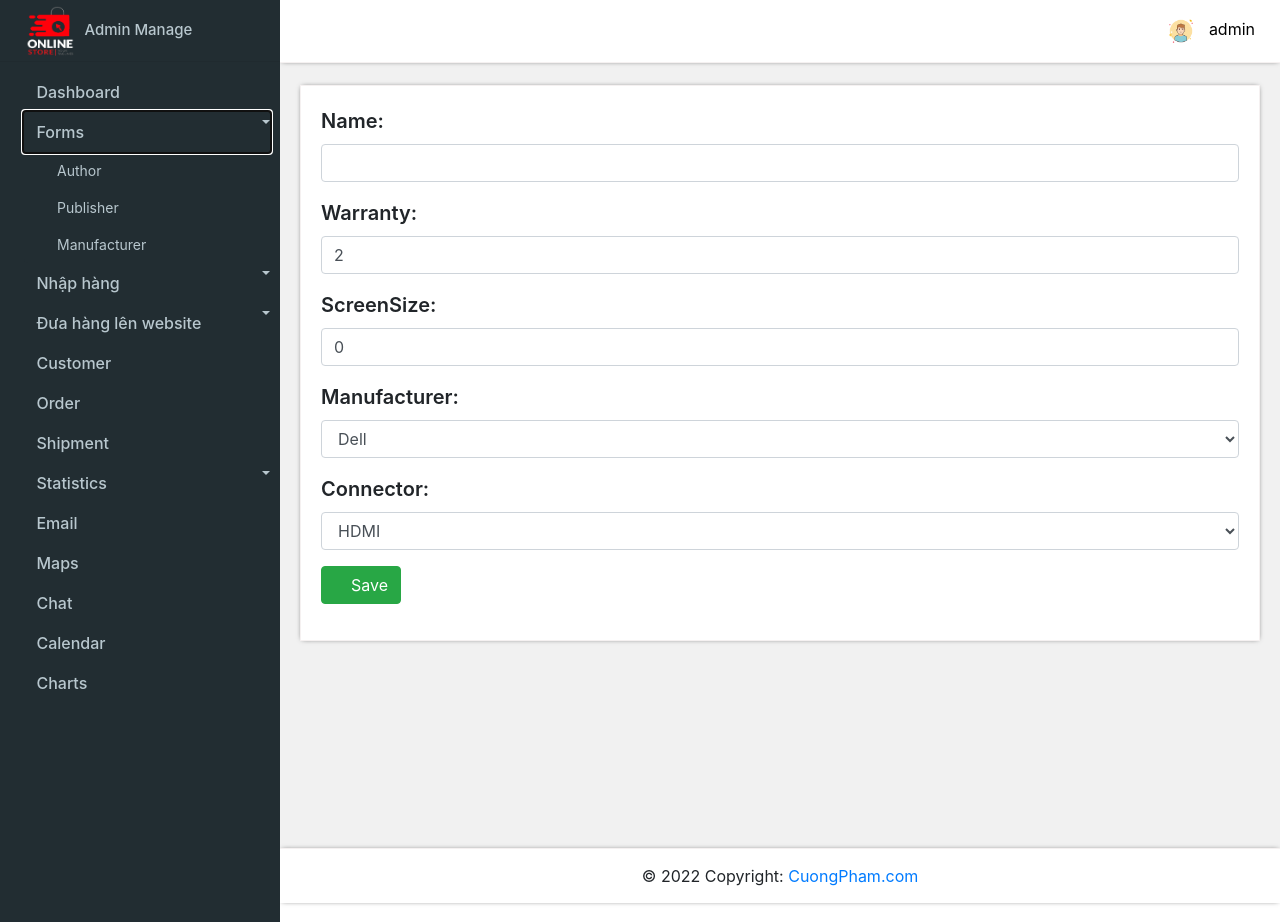
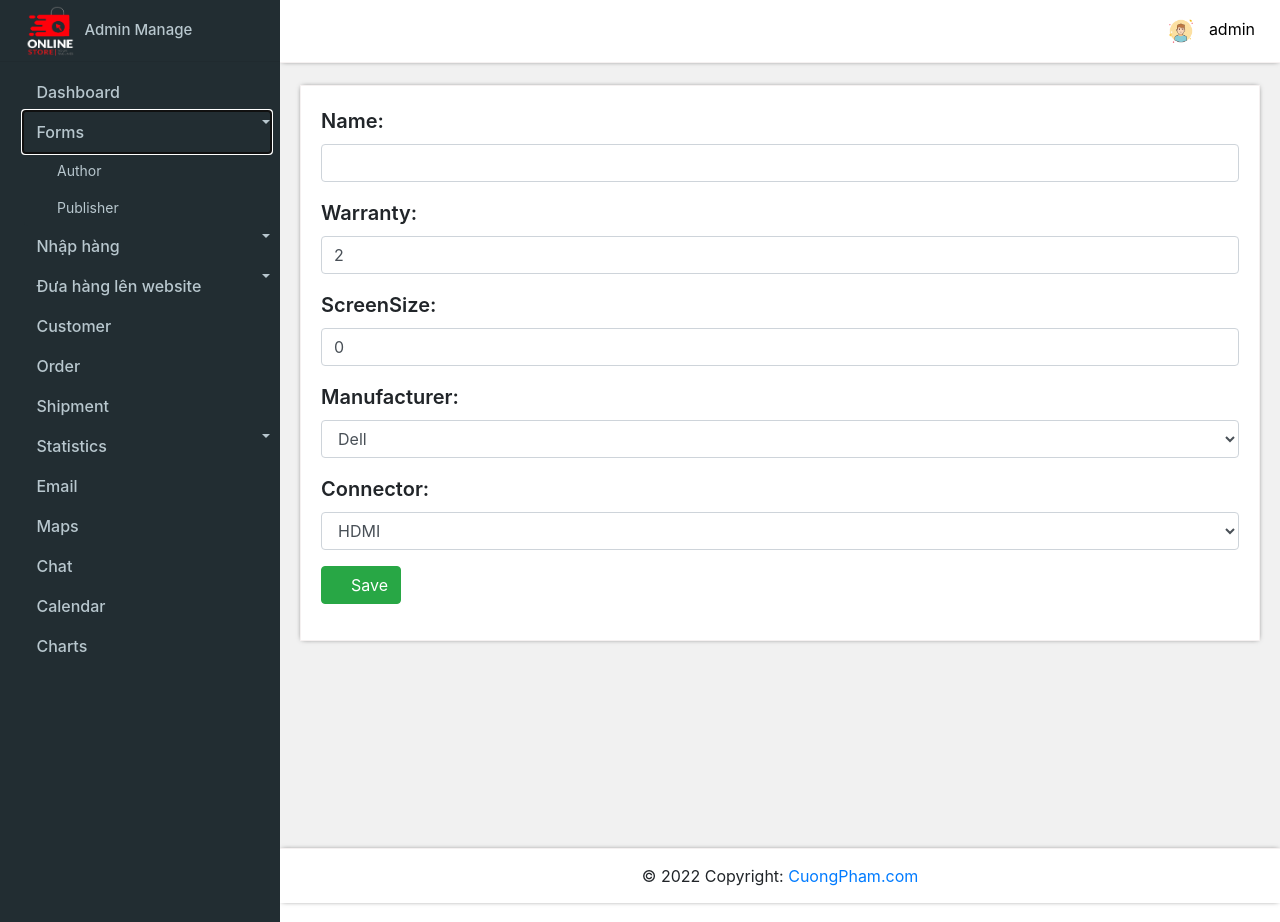
Before and after one commit to MinhDuc0400/Django-Ecommerce, a Django app: page /manage/electronics/tivis/add/ in a window 1280 px wide, after a click on "Forms". Run offline with Django 4.2, Linux system fonts and the light colour scheme; some libraries are stand-ins or nearby versions; some web fonts are replaced.

Commit message:
fix link base.html

```diff
--- a/templates/manages/base.html
+++ b/templates/manages/base.html
@@ -47,17 +47,16 @@
                             data-toggle="dropdown"><i class="fas fa-pencil-alt"></i>Forms</a>
                             <div class="dropdown-menu">
                                 <a class="dropdown-item" href="/admin/add-author">Author</a> <a
-                                    class="dropdown-item" href="/admin/add-publisher">Publisher</a> <a
-                                    class="dropdown-item" href="/admin/add-manufacturer">Manufacturer</a>
+                                    class="dropdown-item" href="/admin/add-publisher">Publisher</a>
                             </div></li>
                         <li class="nav-item dropdown"><a
                             class="nav-link dropdown-toggle" href="#" id="navbardrop"
                             data-toggle="dropdown"><i class="far fa-copy"></i>Nhập hàng</a>
                             <div class="dropdown-menu">
                                 <a class="dropdown-item" href="/admin/book">Book</a> <a
-                                    class="dropdown-item" href="/admin/electronics/laptop">Laptop</a>
-                                <a class="dropdown-item" href="/admin/electronics/mobilephone">Mobile
-                                    phone</a> <a class="dropdown-item" href="/admin/electronics/tivi">Tivi</a>
+                                    class="dropdown-item" href="/manage/electronics/laptops">Laptop</a>
+                                <a class="dropdown-item" href="/manage/electronics/mobilephones">Mobile
+                                    phone</a> <a class="dropdown-item" href="/manage/electronics/tivis">Tivi</a>
                                 <a class="dropdown-item" href="/admin/clothes/jeans">Jeans</a> <a
                                     class="dropdown-item" href="/admin/clothes/dresses">Dresses</a> <a
                                     class="dropdown-item" href="/admin/clothes/swimwear">Swimwear</a>
@@ -71,7 +70,7 @@
                                 website</a>
                             <div class="dropdown-menu">
                                 <a class="dropdown-item" href="/admin/book-item">Book Item</a> <a
-                                    class="dropdown-item" href="/admin/electronics-item">Electronics
+                                    class="dropdown-item" href="/manage/electronics/item">Electronics
                                     Item</a> <a class="dropdown-item" href="/admin/clothes-item">Clothes
                                     Item</a> <a class="dropdown-item" href="/admin/shoes-item">Shoes
                                     Item</a>
```
